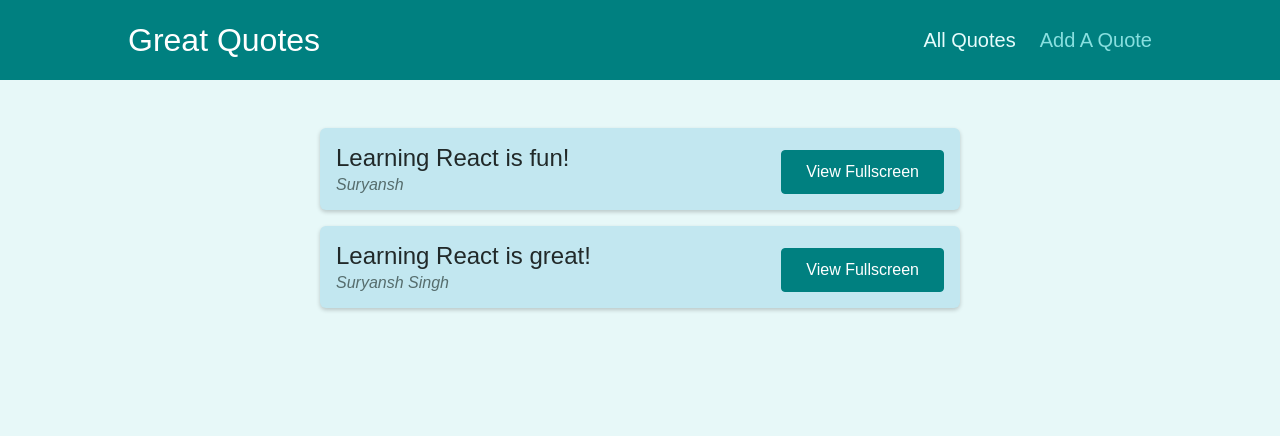
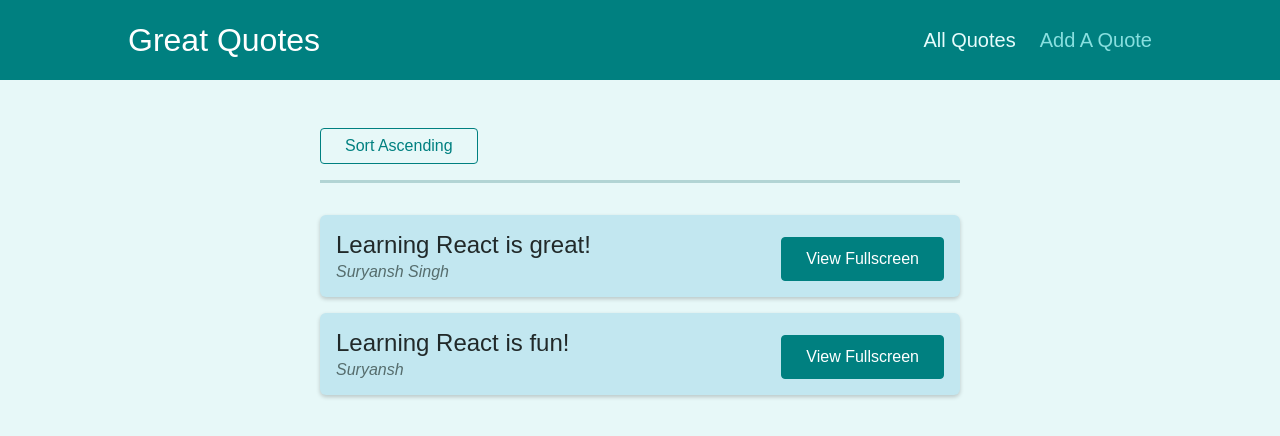
Before and after one commit to Suryansh7058/quote-router, a React (Create React App) app: page /quotes in a window 1280 px wide. Shown: the top 436 px of the page. Built offline with nearby package versions, Linux system fonts and the light colour scheme.

Commit message:
Added Sorting function to sort the list in  ascending and descending order modified route paths using functional history push and useRouteMatch hhook

```diff
--- a/src/components/Quotes/QuoteList.jsx
+++ b/src/components/Quotes/QuoteList.jsx
@@ -1,12 +1,44 @@
 import { Fragment } from 'react';
 import QuoteItem from './QuoteItem';
-import QuoteListUl from './QuoteList.styled';
+import QuoteListUl, { Sorting } from './QuoteList.styled';
+import { useHistory, useLocation, useRouteMatch } from 'react-router-dom';
+
+const sortQuotes = (quotes, ascending) => {
+  return quotes.sort((quoteA, quoteB) => {
+    if (ascending) {
+      return quoteA.id > quoteB.id ? 1 : -1;
+    } else {
+      return quoteA.id < quoteB.id ? 1 : -1;
+    }
+  });
+};
 
 const QuoteList = (props) => {
+  const history = useHistory();
+  const location = useLocation();
+  const match = useRouteMatch();
+  const queryParams = new URLSearchParams(location.search);
+
+  const isSortingAscending = queryParams.get('sort') === 'asc';
+
+  const sortedQuotes = sortQuotes(props.quotes, isSortingAscending);
+
+  const changeSortingHandler = () => {
+    history.push({
+      pathname: match.path,
+      search: `?sort=${isSortingAscending ? 'desc' : 'asc'}`,
+    });
+    // history.push(`${match.url}?sort=${isSortingAscending ? 'desc' : 'asc'}`);
+  };
   return (
     <Fragment>
+      <Sorting>
+        <button onClick={changeSortingHandler}>
+          Sort {isSortingAscending ? 'Descending' : 'Ascending'}
+        </button>
+      </Sorting>
       <QuoteListUl>
-        {props.quotes.map((quote) => (
+        {sortedQuotes.map((quote) => (
           <QuoteItem
             key={quote.id}
             id={quote.id}
--- a/src/pages/NewQuote.jsx
+++ b/src/pages/NewQuote.jsx
@@ -1,8 +1,11 @@
 import React from 'react';
+import { useHistory } from 'react-router';
 import QuoteForm from '../components/Quotes/QuoteForm';
 const NewQuote = (props) => {
+  const history = useHistory();
   const addQuoteHandler = (quoteData) => {
     console.log(quoteData);
+    history.push('/quotes');
   };
 
   return <QuoteForm onAddQuote={addQuoteHandler} />;
```
